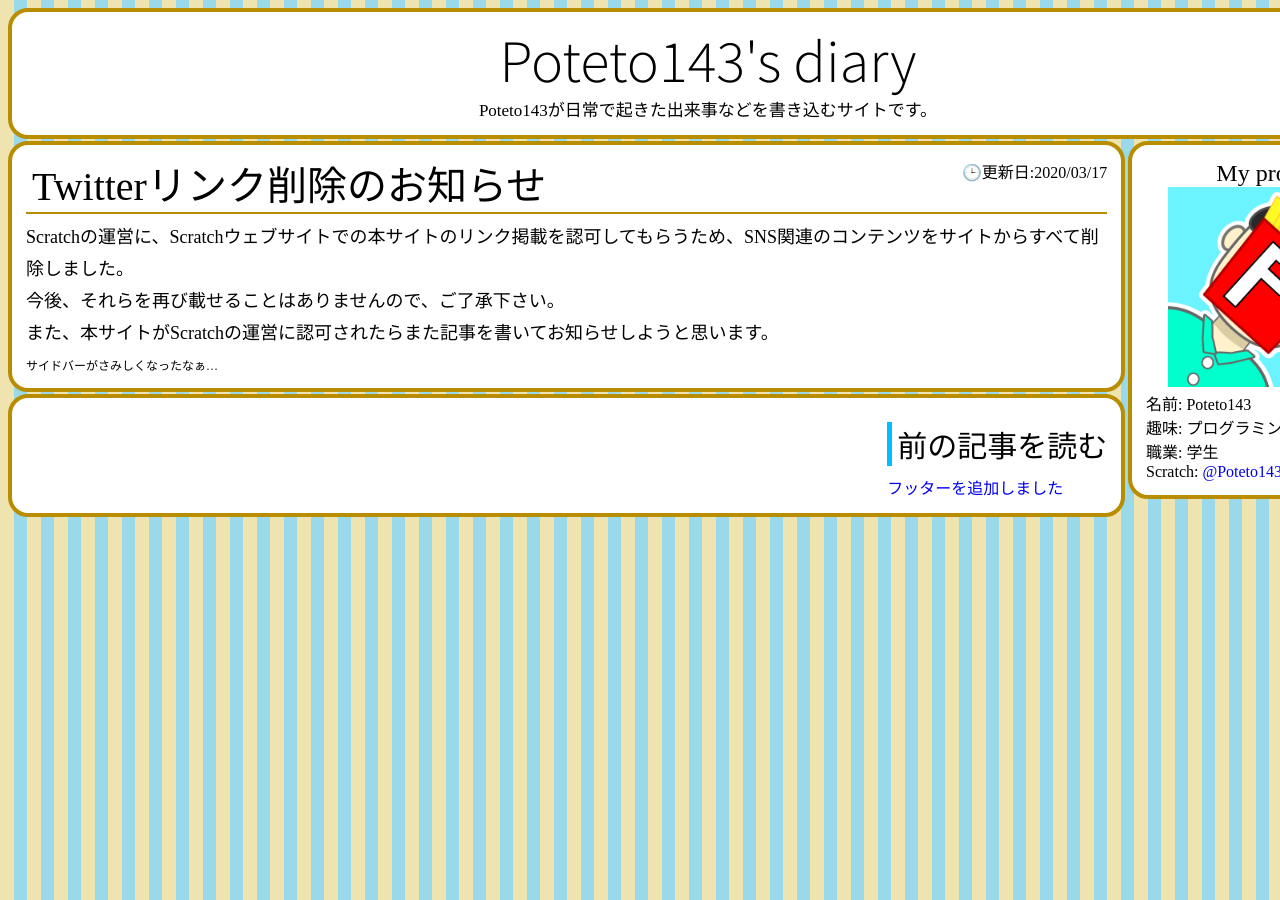
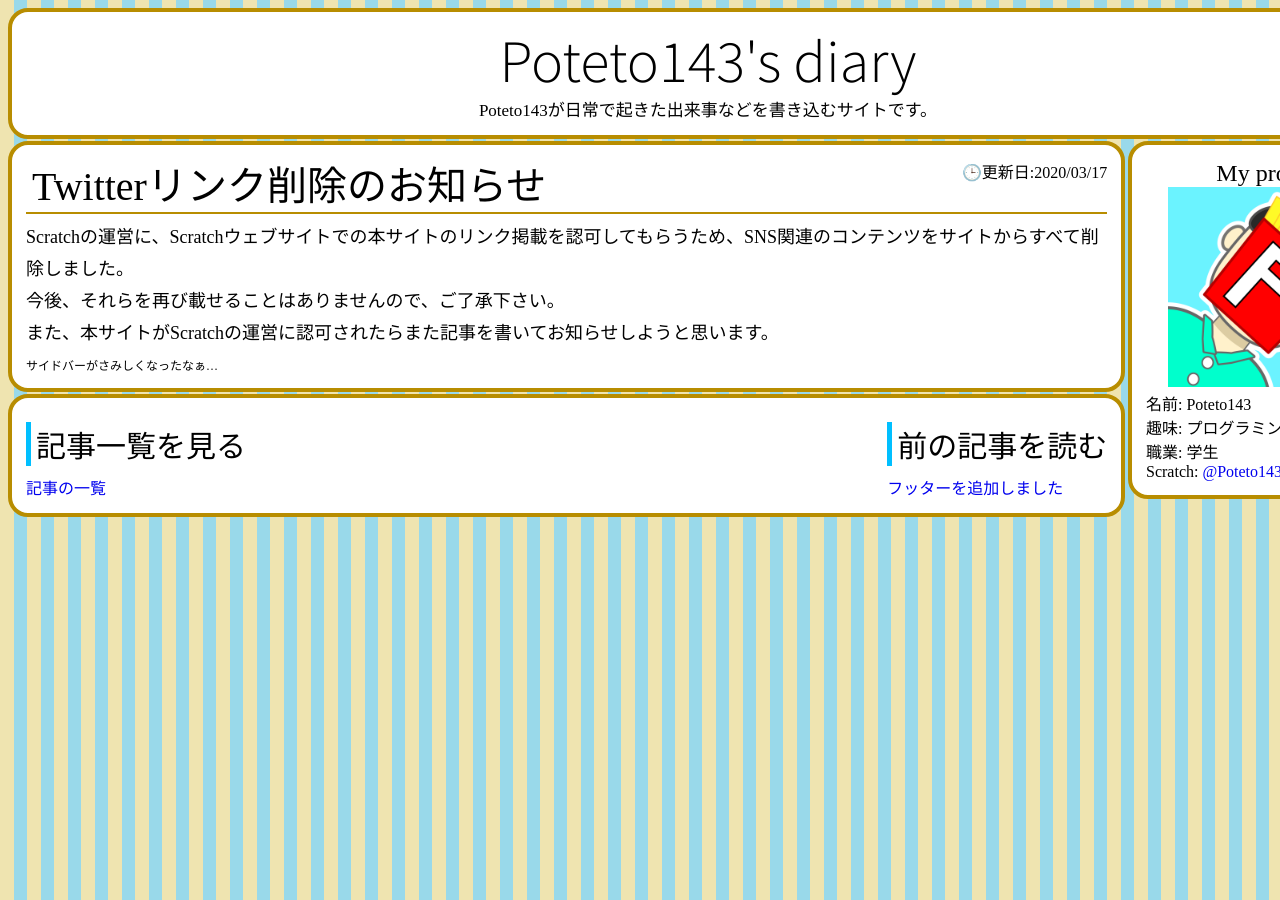
Before and after one commit to Poteto143/Poteto143s_diary, a Jekyll site: the page built from _posts/2020-03-17-Remove-SNS-link.md, in a window 1280 px wide. Built offline with Jekyll 4.4.1, drawn with Linux system fonts in a browser that asks for light colours.

Commit message:
フッターが段違いになる問題を改善

```diff
--- a/_includes/footer.html
+++ b/_includes/footer.html
@@ -1,16 +1,20 @@
 <footer>
-    <div class="block">
+    <div class="block" style="display: flex; justify-content: space-between;">
         {%- if page.next -%}
+        <div style="display: inline-block;">
             <h2>次の記事を読む</h2>
             <a href="{{ site.url }}{{ page.next.url }}">{{page.next.title}}</a>
-        {%- endif -%}
+        </div>
+            {%- endif -%}
         {%- if page.previous-%}
-            <div style="text-align: right;">
-                <div style="display:inline-block; text-align: left;">
-                    <h2>前の記事を読む</h2>
-                    <a href="{{ site.url }}{{ page.previous.url }}">{{page.previous.title}}</a>
-                </div>
-            </div>
+        <div style="display: inline-block;">
+            <h2>記事一覧を見る</h2>
+            <a href="{{site.url}}\posts">記事の一覧</a>
+        </div>
+        <div style="display: inline-block;">
+            <h2>前の記事を読む</h2>
+            <a href="{{ site.url }}{{ page.previous.url }}">{{page.previous.title}}</a>
+        </div>
         {%- endif -%}
     </div>
 </footer>
```
Also changed, not shown: credit.md (+0 -1 lines), index.md (+1 -1 lines).
